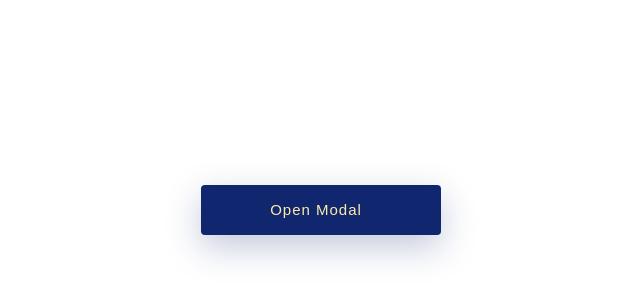
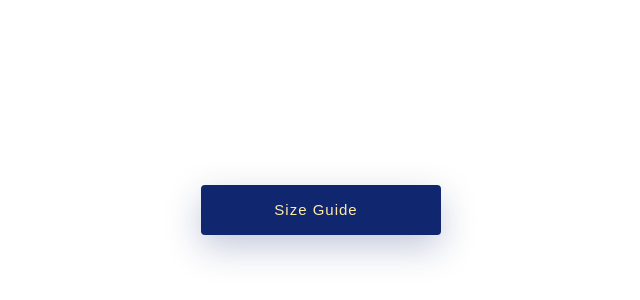
Before and after one commit to farhadmd/sizing-chart, a plain HTML site: page index.html in a window 1280 px wide. Shown: the part 190-490 px from the top of the page, 319-959 px from the left. Drawn offline with Linux system fonts and the light colour scheme.

Commit message:
Second comment

```diff
--- a/index.html
+++ b/index.html
@@ -13,7 +13,7 @@
 <body>
     <div class="section full-height">
         <input class="modal-btn" type="checkbox" id="modal-btn" name="modal-btn" />
-        <label for="modal-btn">Open Modal <i class="uil uil-expand-arrows"></i></label>
+        <label for="modal-btn">Size Guide<i class="uil uil-expand-arrows"></i></label>
         <div class="modal">
             <div class="modal-wrap">
                 <h3 style="text-align: center; border-bottom: 1px solid gray; padding-bottom: 5px;">Size Guide</h3>
```
